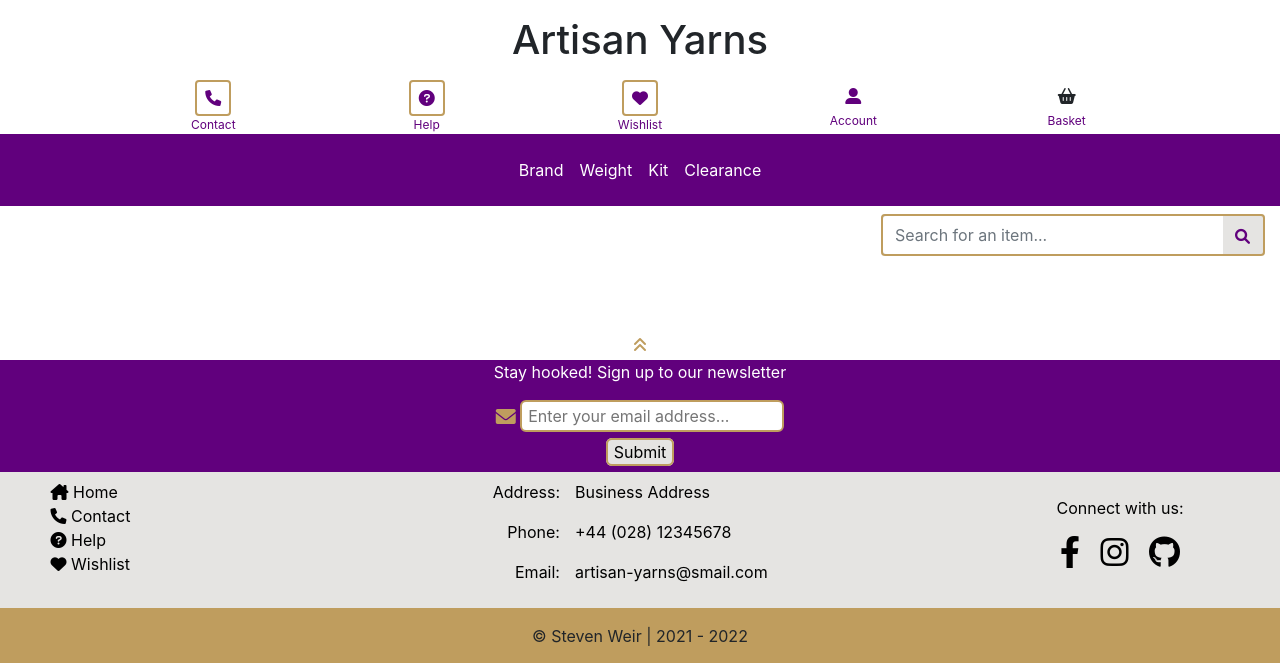
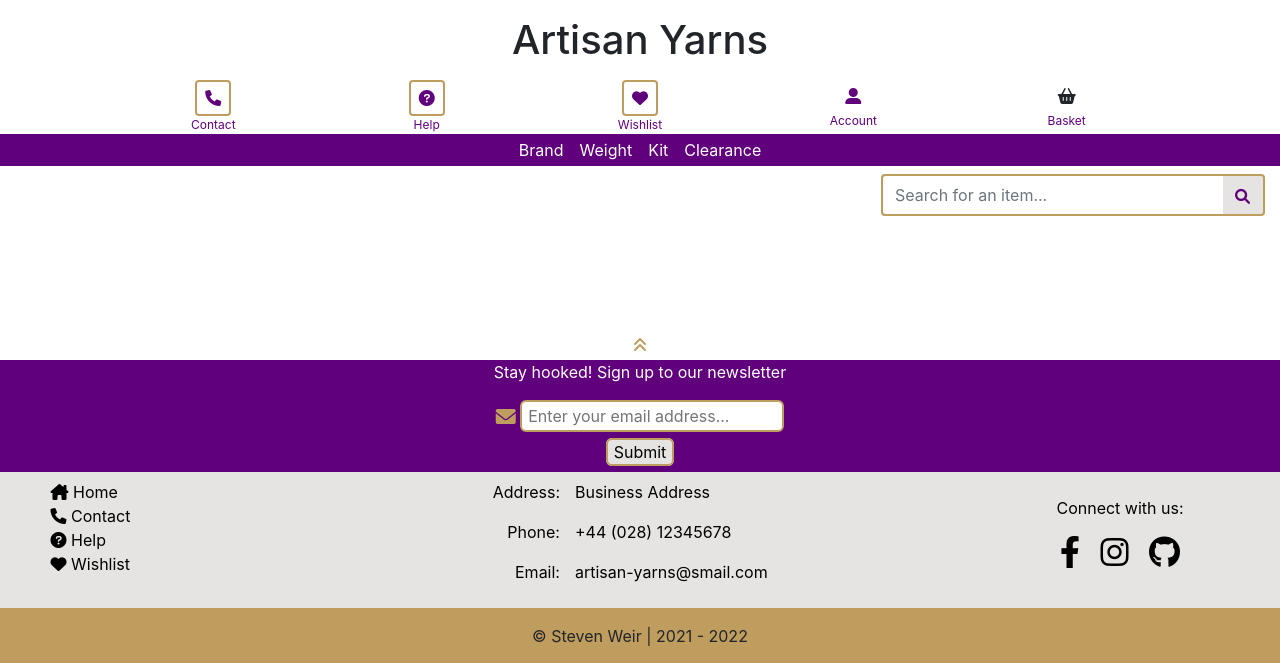
Before and after one commit to StevenWeir038/Artisan-Yarns, a Django app: page // in a window 1280 px wide. Shown: the top 663 px of the page. Run offline with Django 3.2, Linux system fonts and the light colour scheme.

Commit message:
Reduce product link row to decent (2em) height

```diff
--- a/static/css/base.css
+++ b/static/css/base.css
@@ -62,7 +62,7 @@ header {
 
 .product-nav {
     background: rgba(var(--theme-pantone), 1);
-
+    max-height: 2em;
 }
 
 .product-nav a{
--- a/templates/includes/header.html
+++ b/templates/includes/header.html
@@ -46,7 +46,7 @@
             </div>
         </div>
         <!-- full navbar for medium + viewports -->
-        <div class="col-12 px-0 d-none d-md-block">
+        <div class="col-12 p-0 d-none d-md-block">
             {% include 'includes/navbar.html' %}
         </div>
         <!-- searchbar -->
--- a/templates/includes/navbar.html
+++ b/templates/includes/navbar.html
@@ -1,5 +1,5 @@
 <div class="container-fluid product-nav d-flex justify-content-center p-2">
-    <nav class="navbar navbar-expand-md product-navbar">
+    <nav class="navbar navbar-expand-md navbar">
         <button class="navbar-toggler order-first" type="button" data-toggle="collapse" data-target="#navbarSupportedContent"
             aria-controls="navbarSupportedContent" aria-expanded="false" aria-label="Toggle navigation">
             <span class="navbar-toggler-icon"></span>
```
